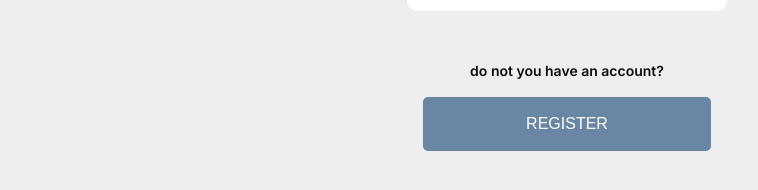
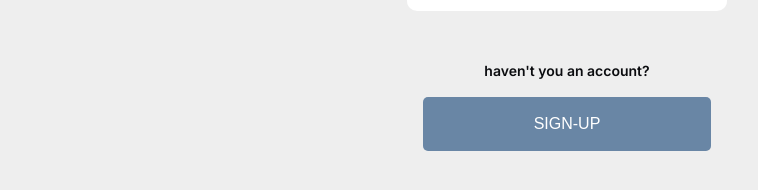
Before and after one commit to Jonorusc/react-cloud-drive, a React (Create React App) app: page /login in a window 1280 px wide. Shown: the part 504-694 px from the top of the page, without its empty margins (263-1021 px from the left). Built offline with nearby package versions, Linux system fonts and the light colour scheme.

Commit message:
Login.jsx: updated texts

```diff
--- a/src/pages/Login/Login.jsx
+++ b/src/pages/Login/Login.jsx
@@ -21,13 +21,13 @@ function Login() {
                     <LoginForm />
                 </div>
                 <div className="register">
-                    <strong><h4 className='register_text'>do not you have an account?</h4></strong>
+                    <strong><h4 className='register_text'>haven't you an account?</h4></strong>
                     <button
                         className='btn-primary'
                         type="submit"
                         onClick={() => {setVisible(true)}}
                     >
-                        Register
+                        Sign-up
                     </button>
                 </div>
             </div>
```
